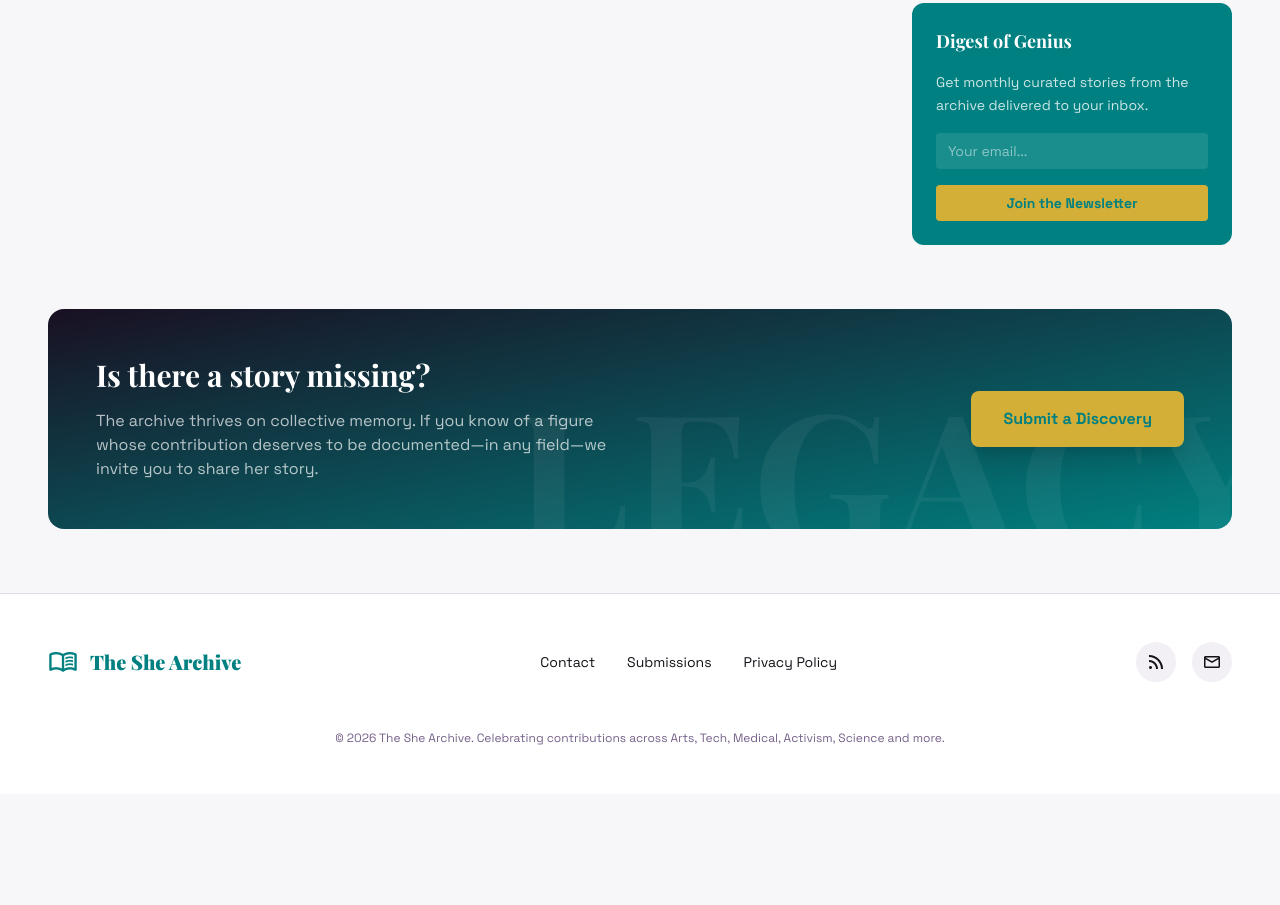
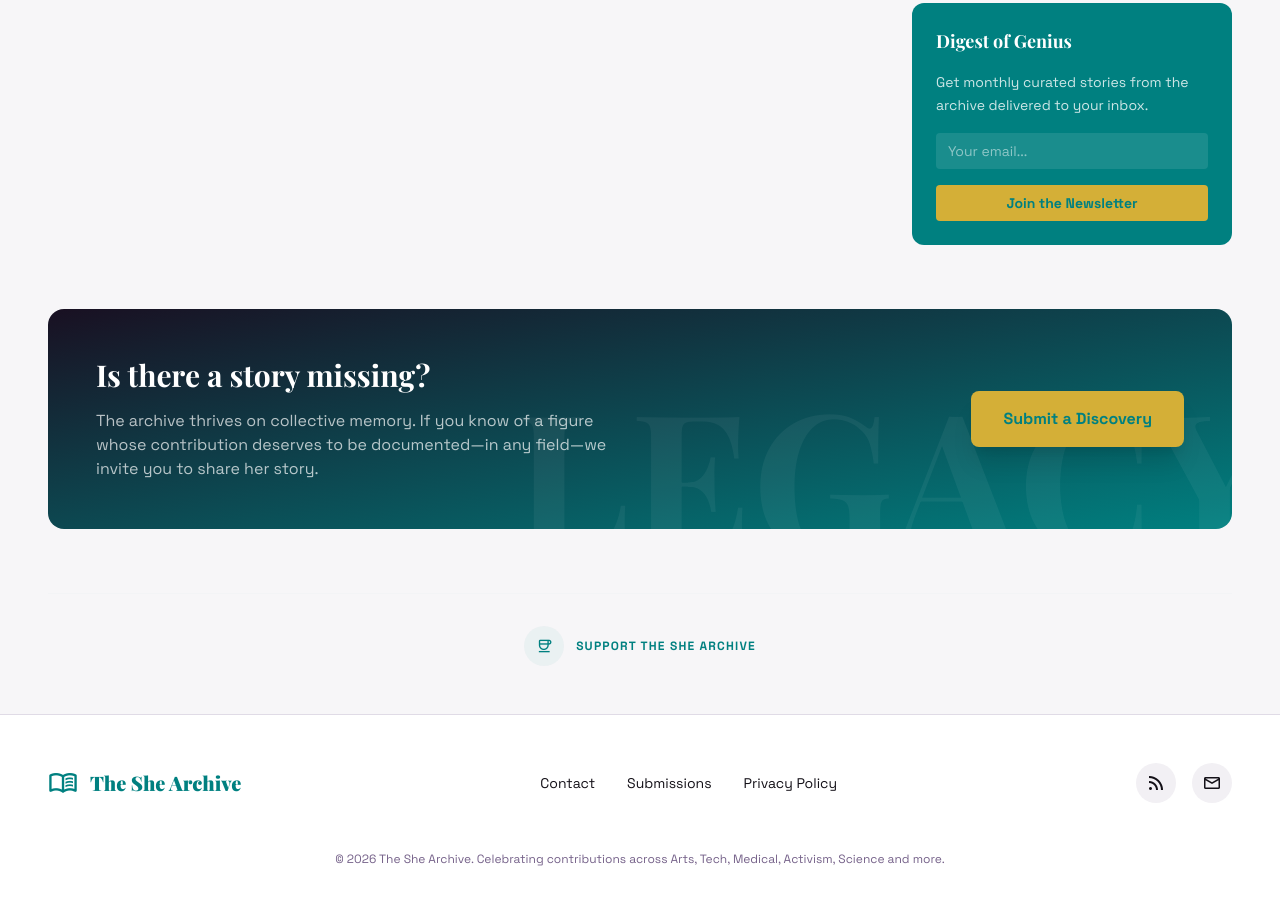
Before and after one commit to RejoiceMoyo/comingsoon, a website: page index.html in a window 1280 px wide. Shown: the part 1433-2338 px from the top of the page. Before the commit the page ends 2227 px from the top, so only its background shows below. Drawn offline with nearby package versions, Linux system fonts and the light colour scheme.

Commit message:
Update root templates with support section and fix start script

```diff
--- a/index.html
+++ b/index.html
@@ -254,6 +254,19 @@
                     </div>
                 </div>
             </div>
+
+            <!-- Support Section -->
+            <div class="w-full px-4 sm:px-6 md:px-8 lg:px-12 pb-12">
+                <div class="border-t border-gray-100 pt-8 text-center">
+                    <a class="inline-flex items-center gap-3 text-brand-teal hover:text-brand-gold transition-colors font-bold text-xs uppercase tracking-widest" href="https://buymeacoffee.com/theshearchive" target="_blank" rel="noopener noreferrer">
+                        <span class="size-10 flex items-center justify-center rounded-full bg-brand-teal/5 text-brand-teal">
+                            <span class="material-symbols-outlined text-lg leading-none">coffee</span>
+                        </span>
+                        Support The She Archive
+                    </a>
+                </div>
+            </div>
+
             <footer
                 class="border-t border-[#e0dbe6] dark:border-white/10 py-8 sm:py-12 px-4 sm:px-6 md:px-8 lg:px-12 bg-white dark:bg-background-dark">
                 <div class="flex flex-col md:flex-row justify-between items-center gap-6 sm:gap-8">
--- a/package.json
+++ b/package.json
@@ -6,7 +6,7 @@
   "scripts": {
     "test": "echo \"Error: no test specified\" && exit 1",
     "build": "node scripts/generate-posts-index.js",
-    "start": "npx serve"
+    "start": "npx serve public"
   },
   "dependencies": {
     "marked": "^4.3.0",
```
Also changed, not shown: blog.html (+10 -0 lines), editors-desk.html (+10 -0 lines), inventions.html (+10 -0 lines).
